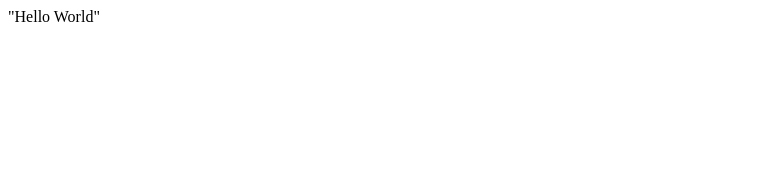
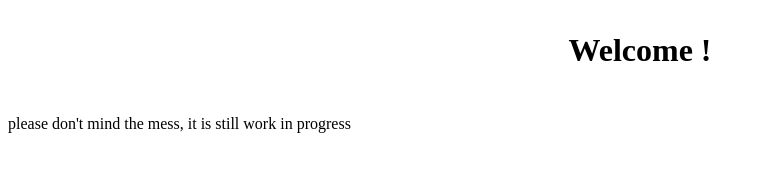
Before and after one commit to Gabri6/Gabri6.github.io, a plain HTML site: page index.html in a window 1280 px wide. Shown: the whole page, without its empty margins (0-764 px from the left). Drawn offline with Linux system fonts and the light colour scheme.

Commit message:
adding fonts

```diff
--- a/index.html
+++ b/index.html
@@ -1 +1,15 @@
-"Hello World"
+<!DOCTYPE html>
+<html>
+    <head>
+        <!-- En tête: n'est pas vraiment display mais il le faut pour que ça marche-->
+        <meta charset="utf-8" />
+        <link rel="stylesheet" href="style_main_page.css" />
+        <title>Gabriel LUCAS</title>
+    </head>
+    <header>
+        <h1>Welcome ! </h1>
+    </header>
+    <body>
+        <p>please don't mind the mess, it is still work in progress</p>
+    </body>
+</html>
--- /dev/null
+++ b/style_main_page.css
@@ -0,0 +1,19 @@
+header
+{
+    text-align:center;
+    padding-left: 20px;
+    padding-right: 20px;
+    padding-top: 3px;
+    padding-bottom: 8px;
+}
+
+h1
+{
+    font-family:Intro_Rust;
+}
+
+@font-face
+{/*to define all the new fonts*/
+    font-family:"Intro_Rust";
+    src: url("font/Fonts/introrustg-base2line.otf") format('otf')
+}
```
Also changed, not shown: font/Fonts/introheadr-base.otf (added), font/Fonts/introrustg-base2line.otf (added), font/Fonts/introscriptr-h2base.otf (added), font/Licenses/Desktop EULA 1.7 (2).txt (added), font/Licenses/Desktop EULA 1.7 (3).txt (added), font/Licenses/Desktop EULA 1.7.txt (added).
